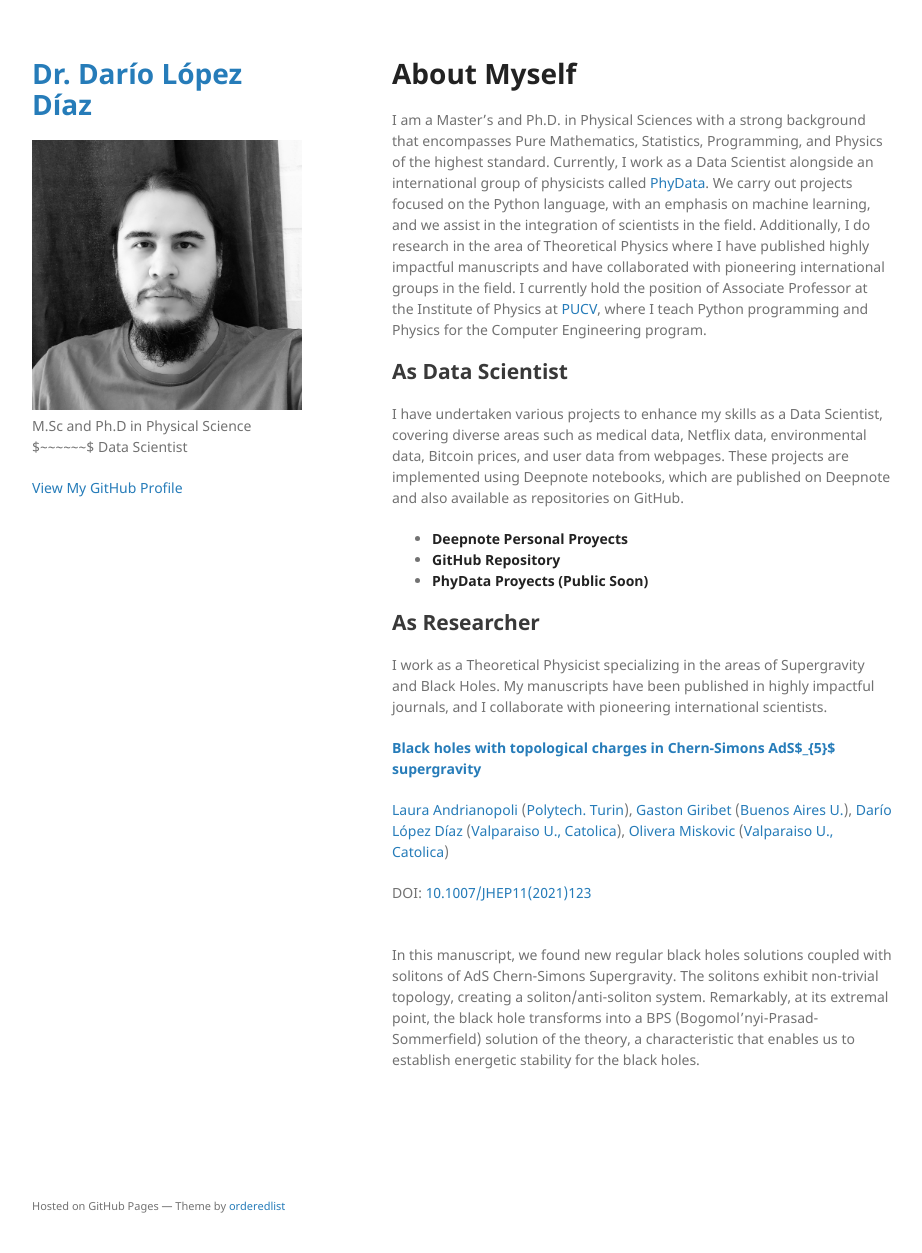
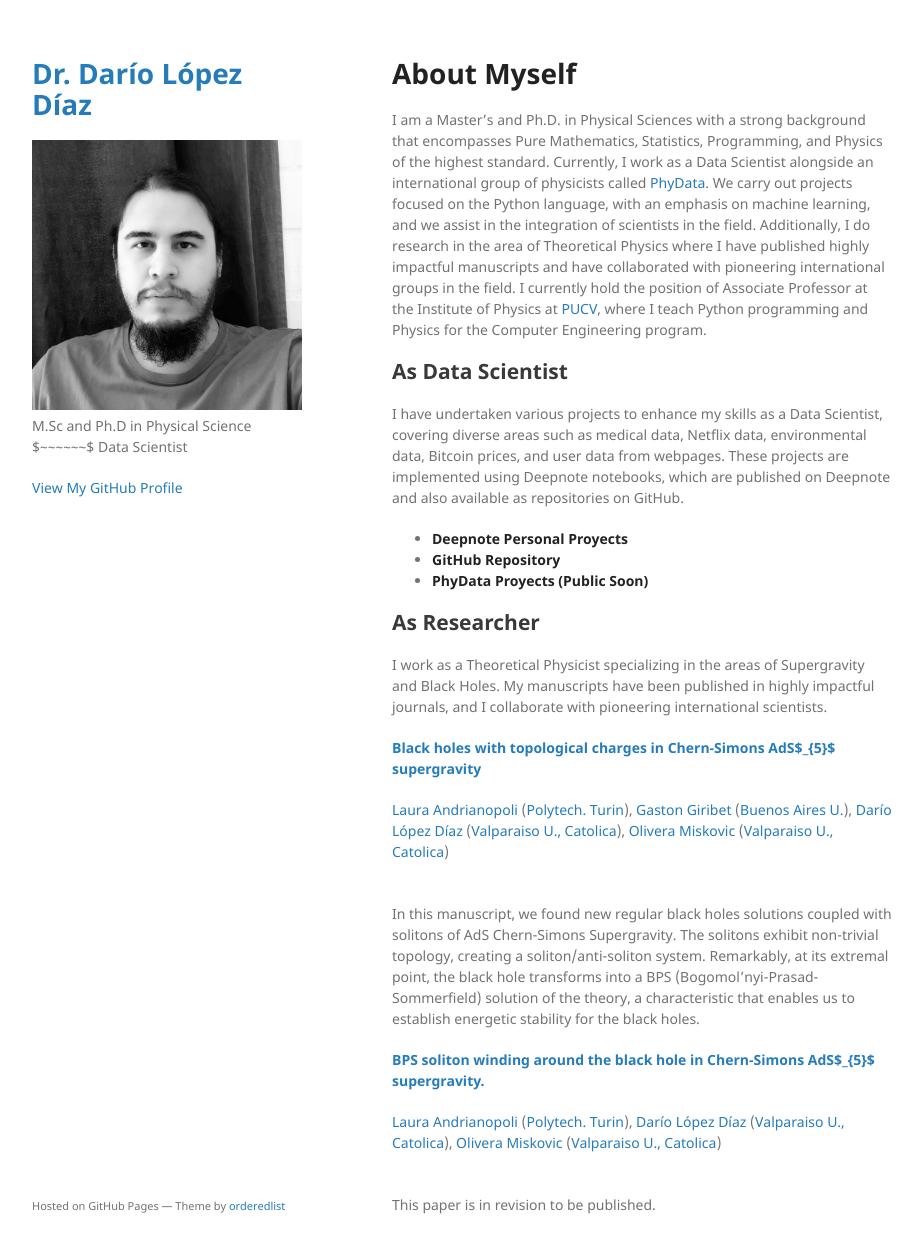
Before and after one commit to dariolopezd/dariolopezd.github.io, a Jekyll site: the page built from index.md, in a window 1280 px wide and 1285 px high. Shown: the top 1253 px of the window, without its empty margins (178-1100 px from the left). Built offline with Jekyll 4.4.1, drawn with Linux system fonts in a browser that asks for light colours; our own code applies the rules of GitHub Pages for plain Markdown files.

Commit message:
Update index.md

```diff
--- a/index.md
+++ b/index.md
@@ -144,14 +144,25 @@ I work as a Theoretical Physicist specializing in the areas of Supergravity and
   </b></p>
 
     <p><a href="https://inspirehep.net/authors/1018369">Laura Andrianopoli</a> (<a href="https://inspirehep.net/institutions/1666539">Polytech. Turin</a>), <a href="https://inspirehep.net/authors/1008285">Gaston Giribet</a> (<a href="https://inspirehep.net/institutions/902701">Buenos Aires U.</a>), <a href="https://inspirehep.net/authors/1960170">Darío López Díaz</a> (<a href="https://inspirehep.net/institutions/904828">Valparaiso U., Catolica</a>), <a href="https://inspirehep.net/authors/1020350">Olivera Miskovic</a> (<a href="https://inspirehep.net/institutions/904828">Valparaiso U., Catolica</a>)</p>
-  <p>
-        DOI:
-        <a href="https://doi.org/10.1007/JHEP11(2021)123">
-      10.1007/JHEP11(2021)123
-    </a>
-      </p>
+
    <br>
 </body>
 </html>
 
 In this manuscript, we found new regular black holes solutions coupled with solitons of AdS Chern-Simons Supergravity. The solitons exhibit non-trivial topology, creating a soliton/anti-soliton system. Remarkably, at its extremal point, the black hole transforms into a BPS (Bogomol'nyi-Prasad-Sommerfield) solution of the theory, a characteristic that enables us to establish energetic stability for the black holes.
+
+<html>
+<body>
+  <p><b>
+    <a href="https://ioppublishing.org/">
+      BPS soliton winding around the black hole in Chern-Simons AdS$_{5}$ supergravity.
+    </a>
+  </b></p>
+
+    <p><a href="https://inspirehep.net/authors/1018369">Laura Andrianopoli</a> (<a href="https://inspirehep.net/institutions/1666539">Polytech. Turin</a>), <a href="https://inspirehep.net/authors/1960170">Darío López Díaz</a> (<a href="https://inspirehep.net/institutions/904828">Valparaiso U., Catolica</a>), <a href="https://inspirehep.net/authors/1020350">Olivera Miskovic</a> (<a href="https://inspirehep.net/institutions/904828">Valparaiso U., Catolica</a>)</p>
+
+   <br>
+</body>
+</html>
+
+This paper is in revision to be published.
```
